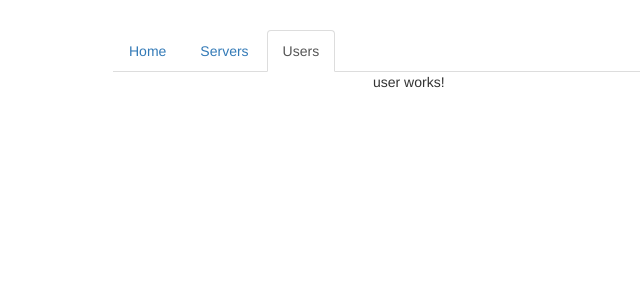
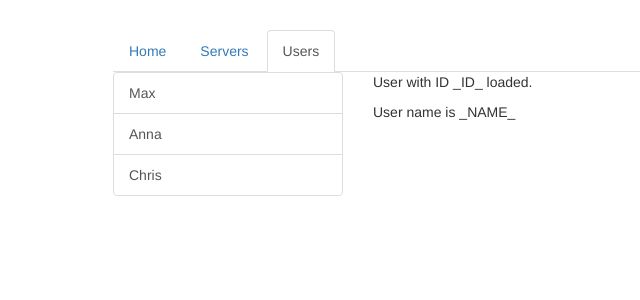
Before and after one commit to uladzimir-yeudakimovich/routing, an Angular app: page /users in a window 1280 px wide. Shown: the top 300 px of the page, without its empty margins (152-792 px from the left). Built offline with nearby package versions, Linux system fonts and the light colour scheme.

Commit message:
passing parameters to Routes

```diff
--- a/src/app/app.module.ts
+++ b/src/app/app.module.ts
@@ -17,6 +17,7 @@
 const appRoutes: Routes = [
   { path: '', component: HomeComponent },
   { path: 'users', component: UsersComponent },
+  { path: 'users/:id', component: UserComponent },
   { path: 'servers', component: ServersComponent }
 ];
 
--- a/src/app/servers/servers.component.html
+++ b/src/app/servers/servers.component.html
@@ -10,6 +10,7 @@
     </div>
   </div>
   <div class="col-xs-12 col-sm-4">
+    <button class="btn btn-primary" (click)="onReload()">Reload Page</button>
     <app-edit-server></app-edit-server>
     <hr>
     <app-server></app-server>
--- a/src/app/servers/servers.component.ts
+++ b/src/app/servers/servers.component.ts
@@ -1,4 +1,6 @@
 import { Component, OnInit } from '@angular/core';
+import { ServersServise } from './servers.service';
+import { Router, ActivatedRoute } from '@angular/router';
 
 @Component({
   selector: 'app-servers',
@@ -6,10 +8,18 @@
   styleUrls: ['./servers.component.scss']
 })
 export class ServersComponent implements OnInit {
+  private servers: {id: number, name: string, status: string}[] = [];
 
-  constructor() { }
+  constructor(private serversService: ServersServise,
+              private router: Router,
+              private route: ActivatedRoute) { }
 
   ngOnInit() {
+    this.servers = this.serversService.getServers();
+  }
+
+  onReload() {
+    // this.router.navigate(['servers'], { relativeTo: this.route });
   }
 
 }
--- a/src/app/servers/servers.service.ts
+++ b/src/app/servers/servers.service.ts
@@ -1,3 +1,5 @@
 export class ServersServise {
-
+  getServers() {
+    return [{id: 10, name: 'test', status: 'active'}];
+  }
 }
--- a/src/app/users/user/user.component.html
+++ b/src/app/users/user/user.component.html
@@ -1 +1,2 @@
-<p>user works!</p>
+<p>User with ID _ID_ loaded.</p>
+<p>User name is _NAME_</p>
--- a/src/app/users/users.component.ts
+++ b/src/app/users/users.component.ts
@@ -1,15 +1,23 @@
-import { Component, OnInit } from '@angular/core';
+import { Component } from '@angular/core';
 
 @Component({
   selector: 'app-users',
   templateUrl: './users.component.html',
   styleUrls: ['./users.component.scss']
 })
-export class UsersComponent implements OnInit {
-
-  constructor() { }
-
-  ngOnInit() {
-  }
-
+export class UsersComponent {
+  users = [
+    {
+      id: 1,
+      name: 'Max'
+    },
+    {
+      id: 2,
+      name: 'Anna'
+    },
+    {
+      id: 3,
+      name: 'Chris'
+    }
+  ];
 }
```
